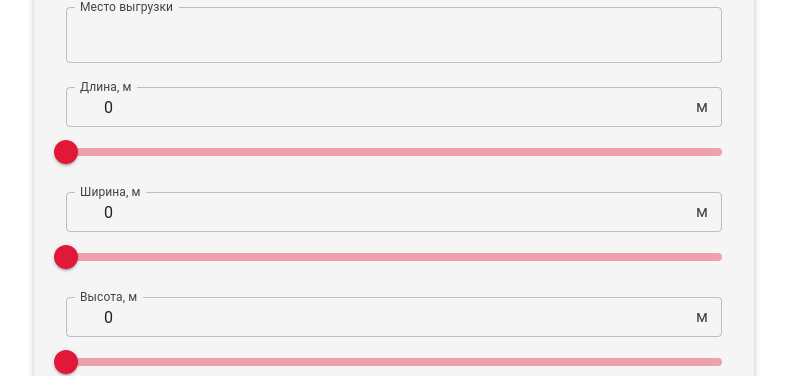
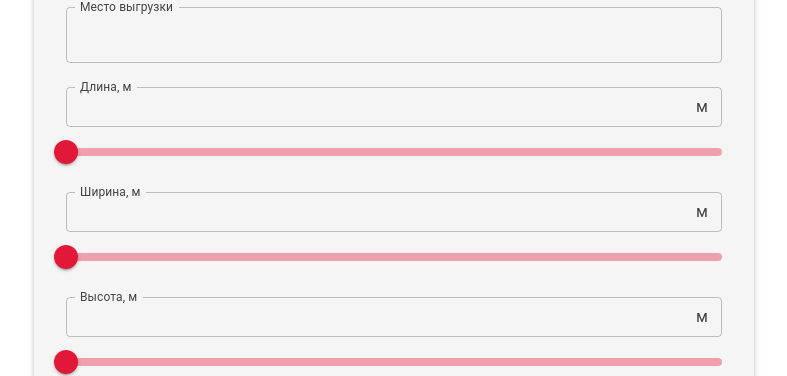
Before and after one commit to ngbrdesigner/ngbr-zayavki, a Next.js app: page / in a window 1280 px wide. Shown: the part 429-805 px from the top of the page, without its empty margins (246-1033 px from the left). Built offline with nearby package versions, Linux system fonts and the light colour scheme; some icons are missing.

Commit message:
Десятичные теперь вводятся

```diff
--- a/src/app/components/Step1.jsx
+++ b/src/app/components/Step1.jsx
@@ -9,25 +9,33 @@ import ScaleIcon from "@mui/icons-material/Scale";
 
 const SliderField = React.memo(
   ({ label, Icon, unit, min, max, step, value, onChangeCommitted }) => {
-    const [localValue, setLocalValue] = useState(value || 0);
+    const [localValue, setLocalValue] = useState(() =>
+      value !== undefined && value !== null ? String(value) : "0"
+    );
 
     useEffect(() => {
-      setLocalValue(value || 0);
+      setLocalValue(
+        value !== undefined && value !== null ? String(value) : "0"
+      );
     }, [value]);
 
-    // Обработка изменения текстового поля
+    // Обработка изменения текстового поля — сохраняем строку, чтобы не терять разделитель при вводе
+    // Поддерживаем и точку, и запятую в качестве десятичного разделителя
     const handleInputChange = (e) => {
       let val = e.target.value;
-      // Убираем все кроме цифр и точки
-      val = val.replace(/[^0-9.]/g, "");
-      const numVal = val === "" ? 0 : Number(val);
-      setLocalValue(numVal);
+      // Убираем всё кроме цифр, точки и запятой
+      val = val.replace(/[^0-9.,]/g, "");
+      setLocalValue(val);
     };
 
     // Сохранение значения при потере фокуса
     const handleBlur = () => {
-      const numVal = Number(localValue) || 0;
+      // Нормализуем запятую в точку перед конвертацией
+      const normalized = String(localValue).replace(",", ".");
+      const numVal = Number(normalized) || 0;
       onChangeCommitted(numVal);
+      // Сохраняем обратно строковое представление нормализованного значения
+      setLocalValue(String(normalized));
     };
 
     return (
@@ -55,7 +63,7 @@ const SliderField = React.memo(
         />
         <Slider
           value={Number(localValue) || 0}
-          onChange={(e, val) => setLocalValue(val)}
+          onChange={(e, val) => setLocalValue(String(val))}
           onChangeCommitted={(e, val) => onChangeCommitted(val)}
           min={min}
           max={max}
```
